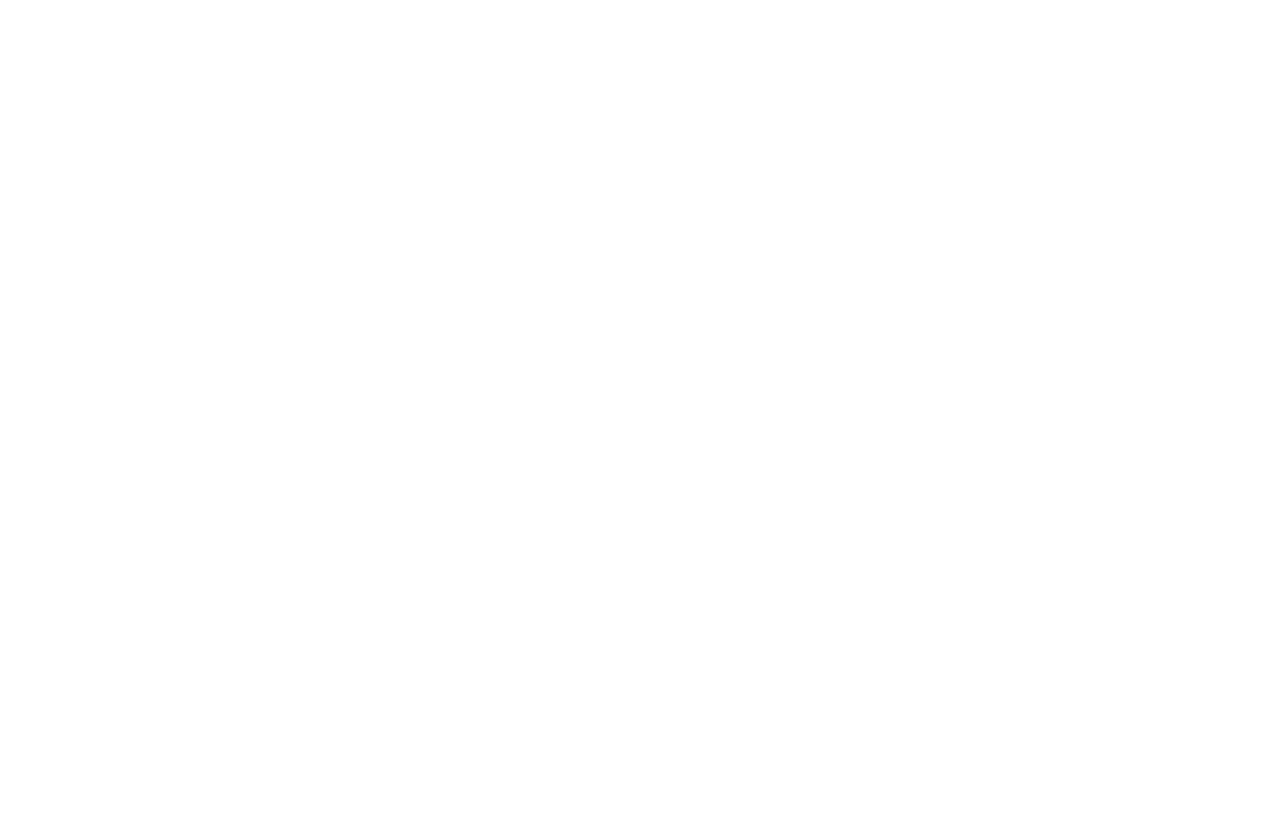
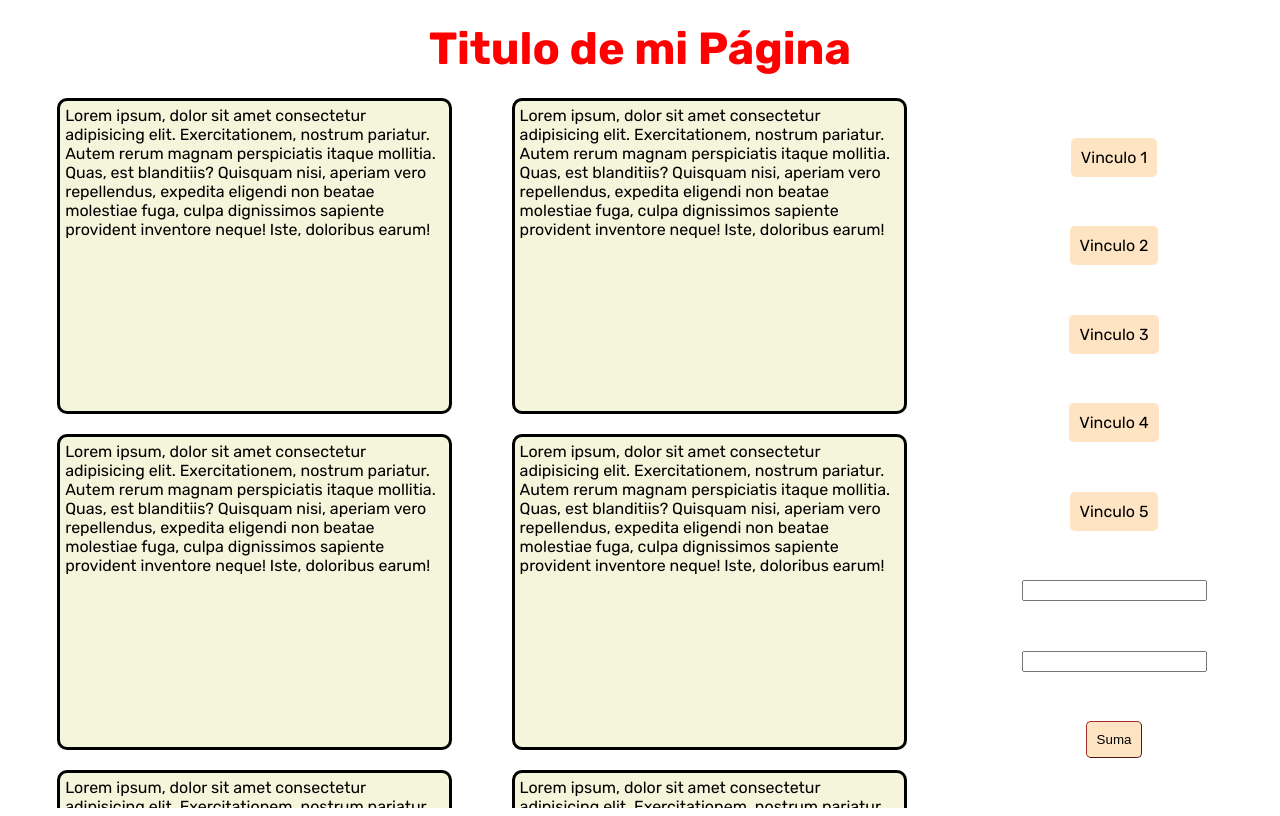
Before and after one commit to DyslexicDark/1-giy-inicio, a plain HTML site: page index.html in a window 1280 px wide. Drawn offline with Linux system fonts and the light colour scheme.

Commit message:
Terminando de agregar cosas

```diff
--- /dev/null
+++ b/css/misestilos.css
@@ -0,0 +1,74 @@
+body {
+    font-family: 'Rubik', sans-serif;
+}
+
+.contenedor {
+    width: 100%;
+    height: 100vh;
+    margin: 0;
+    padding: 0;
+}
+
+.titulo {
+    font-size: 45px;
+    color: violet;
+    font-weight: 700;
+}
+
+.encabezado {
+    width: 100%;
+    height: 80px;
+    display: flex;
+    align-items: center;
+    justify-content: center;
+}
+
+.informacion {
+    width: 100%;
+    height: calc(100vh - 80px);
+    display: flex;
+}
+
+.articulos {
+    width: 75%;
+    height: 100%;
+    display: flex;
+    flex-direction: row;
+    flex-wrap: wrap;
+    justify-content: space-evenly;
+    overflow-y: scroll;
+}
+
+.menu {
+    width: 25%;
+    height: 100%;
+    display: flex;
+    flex-direction: column;
+    justify-content: space-evenly;
+    align-items: center;
+}
+
+.nota {
+    width: 40%;
+    height: 300px;
+    background: beige;
+    margin: 10px;
+    border-color: black;
+    border-style: solid;
+    border-radius: 10px;
+    padding: 5px;
+}
+
+.nota:hover {
+    background: rgb(246, 246, 135);
+}
+.btnVinculo{
+    display: block;
+    text-decoration: none;
+    color: black !important;
+    background: bisque;
+    border-radius: 5px;
+    border-color: brown;
+    border-width: 1px;
+    padding: 10px;
+}
--- a/index.html
+++ b/index.html
@@ -4,10 +4,54 @@
   <meta charset="UTF-8">
   <meta name="viewport" content="width=device-width, initial-scale=1.0">
   <!-- CSS, Font, Iconos -->
+  <link rel="preconnect" href="https://fonts.googleapis.com">
+  <link rel="preconnect" href="https://fonts.gstatic.com" crossorigin>
+  <link href="https://fonts.googleapis.com/css2?family=Rubik:ital,wght@0,300;0,400;0,500;0,600;0,700;0,800;0,900;1,300;1,400;1,500;1,600;1,700;1,800;1,900&display=swap" rel="stylesheet">
+  <link rel="stylesheet" href="./css/misestilos.css">
 	<title>1 - Inicio - Git 😎</title>
 </head>
 <body>
+  <div class="contenedor">
+    <div class="encabezado">
+      <span class="titulo">
+        Titulo de mi Página
+      </span>
+    </div>
+    <div class="informacion">
+      <div class="articulos">
+        <div class="nota">
+          Lorem ipsum, dolor sit amet consectetur adipisicing elit. Exercitationem, nostrum pariatur. Autem rerum magnam perspiciatis itaque mollitia. Quas, est blanditiis? Quisquam nisi, aperiam vero repellendus, expedita eligendi non beatae molestiae fuga, culpa dignissimos sapiente provident inventore neque! Iste, doloribus earum!
+        </div>
+        <div class="nota">
+          Lorem ipsum, dolor sit amet consectetur adipisicing elit. Exercitationem, nostrum pariatur. Autem rerum magnam perspiciatis itaque mollitia. Quas, est blanditiis? Quisquam nisi, aperiam vero repellendus, expedita eligendi non beatae molestiae fuga, culpa dignissimos sapiente provident inventore neque! Iste, doloribus earum!
+        </div>
+        <div class="nota">
+          Lorem ipsum, dolor sit amet consectetur adipisicing elit. Exercitationem, nostrum pariatur. Autem rerum magnam perspiciatis itaque mollitia. Quas, est blanditiis? Quisquam nisi, aperiam vero repellendus, expedita eligendi non beatae molestiae fuga, culpa dignissimos sapiente provident inventore neque! Iste, doloribus earum!
+        </div>
+        <div class="nota">
+          Lorem ipsum, dolor sit amet consectetur adipisicing elit. Exercitationem, nostrum pariatur. Autem rerum magnam perspiciatis itaque mollitia. Quas, est blanditiis? Quisquam nisi, aperiam vero repellendus, expedita eligendi non beatae molestiae fuga, culpa dignissimos sapiente provident inventore neque! Iste, doloribus earum!
+        </div>
+        <div class="nota">
+          Lorem ipsum, dolor sit amet consectetur adipisicing elit. Exercitationem, nostrum pariatur. Autem rerum magnam perspiciatis itaque mollitia. Quas, est blanditiis? Quisquam nisi, aperiam vero repellendus, expedita eligendi non beatae molestiae fuga, culpa dignissimos sapiente provident inventore neque! Iste, doloribus earum!
+        </div>
+        <div class="nota" id="ultima">
+          Lorem ipsum, dolor sit amet consectetur adipisicing elit. Exercitationem, nostrum pariatur. Autem rerum magnam perspiciatis itaque mollitia. Quas, est blanditiis? Quisquam nisi, aperiam vero repellendus, expedita eligendi non beatae molestiae fuga, culpa dignissimos sapiente provident inventore neque! Iste, doloribus earum!
+        </div>
+      </div>
+      <div class="menu">
+        <a href="http://www.faceboo.com" class="btnVinculo">Vinculo 1</a>
+        <a href="#ultima" class="btnVinculo">Vinculo 2</a>
+        <a href="#" class="btnVinculo">Vinculo 3</a>
+        <a href="#" class="btnVinculo">Vinculo 4</a>
+        <a href="#" class="btnVinculo">Vinculo 5</a>
 
+        <input type="number" id="num1">
+        <input type="number" id="num2">
+        <button class="btnVinculo">Suma</button>
+      </div>
+    </div>
+  </div>
 	<!-- Acceso a JS -->
+  <script src="./js/app.js"></script>
 </body>
 </html>
--- /dev/null
+++ b/js/app.js
@@ -0,0 +1,26 @@
+console.log('@@@ Conectado')
+
+const titulo = document.getElementsByClassName('titulo')[0]
+titulo.style.color='red'
+
+titulo.addEventListener('hover)',()=>{
+    titulo.style.color='black'
+})
+console.log('@@@ titulo', titulo)
+
+const num1=document.getElementById('num1')
+const num2=document.getElementById('num2')
+const btnSuma=document.getElementById('btmSuma')
+
+btmSuma.addEventListener('click',()=> {
+    sumaValores
+})
+const sumaValores=()=>{
+    console.log('@@@ valores', parseInt(nume1.value)), parseInt(num2.value)
+    if (!isNaN(parseInt(num1.value))) {
+        if (!isNaN(parseInt(num2.value))){
+        const res=parseInt(num1.value)+parseInt(num2.value)
+        alert('El resultado es: '+ res)
+        }
+    }
+}
```
